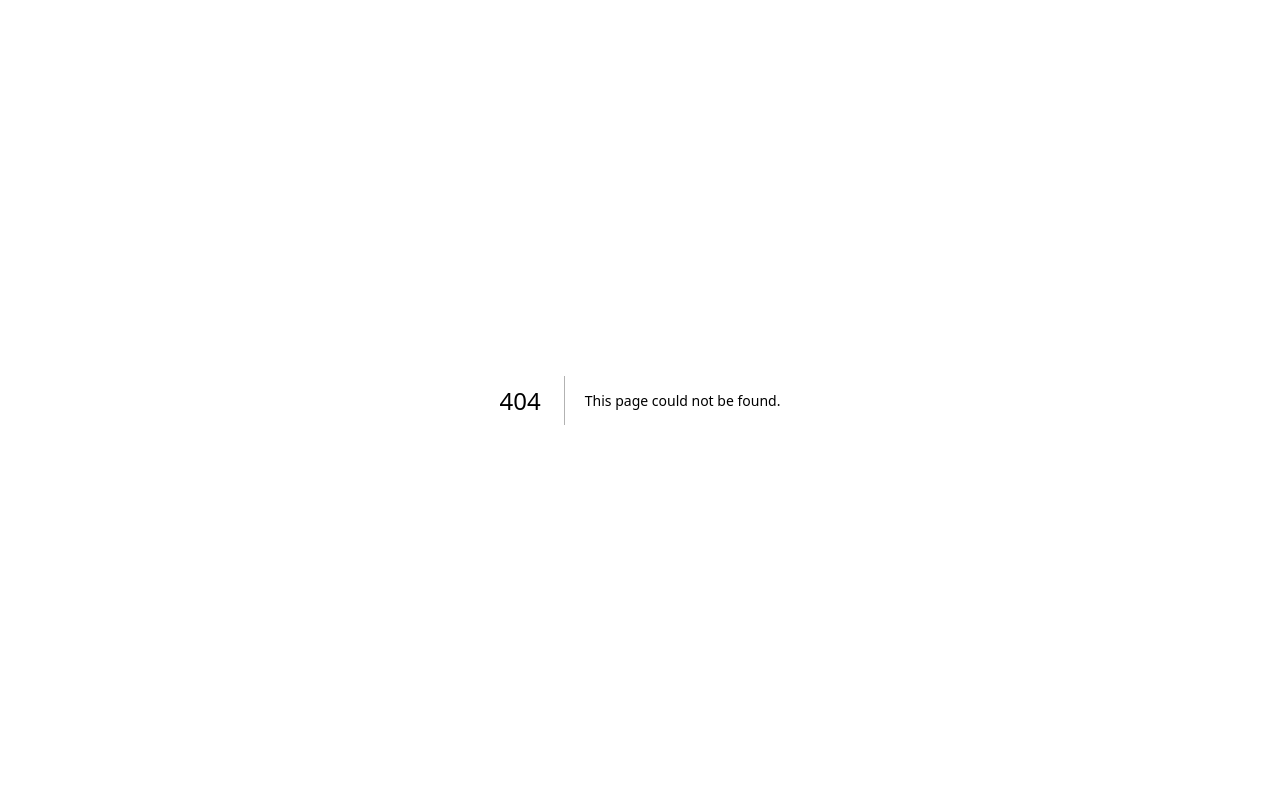
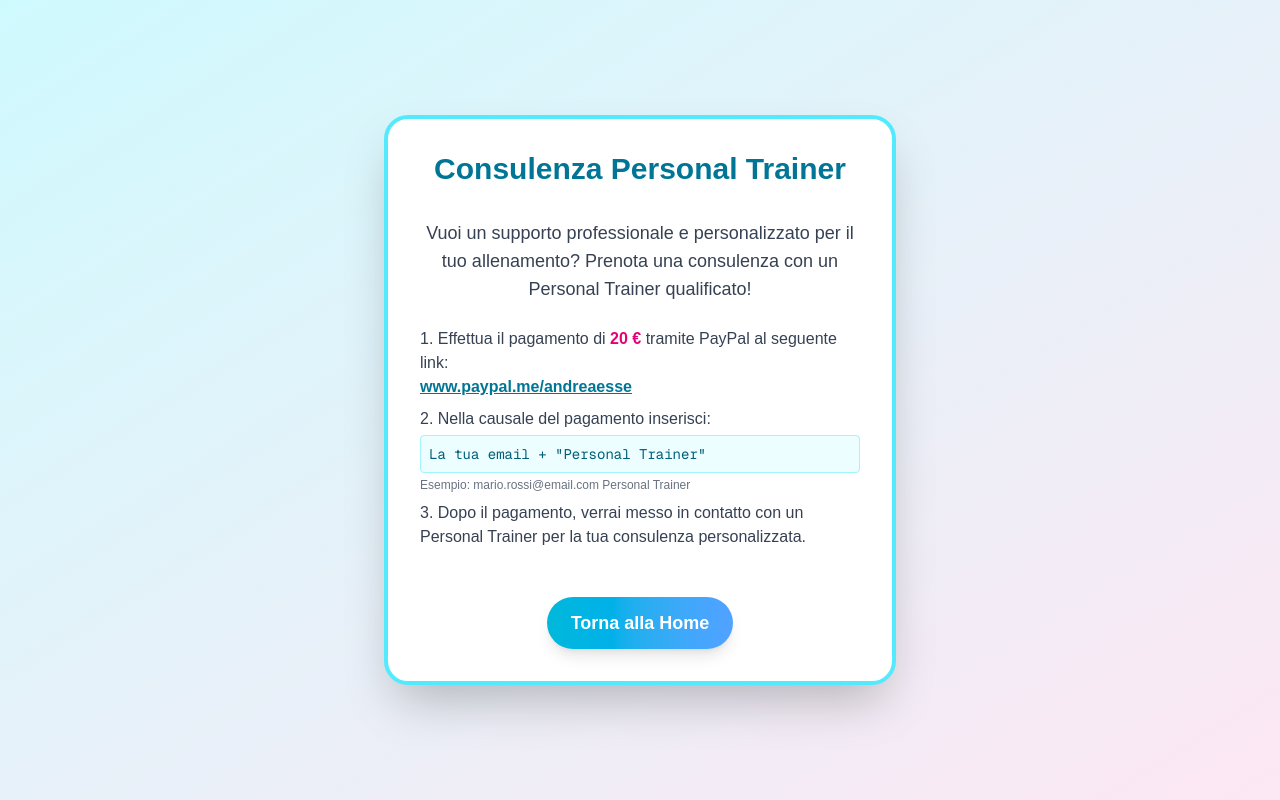
Before and after one commit to andreaessedj/gym, a Next.js app: page /personal-trainer in a window 1280 px wide. Before the commit this address had no page. Built offline with nearby package versions, Linux system fonts and the light colour scheme.

Commit message:
Add files via upload

```diff
--- /dev/null
+++ b/src/app/personal-trainer/page.tsx
@@ -0,0 +1,42 @@
+"use client";
+import Link from "next/link";
+
+export default function PersonalTrainer() {
+  return (
+    <div className="min-h-screen flex flex-col items-center justify-center bg-gradient-to-br from-cyan-100 to-pink-100 dark:from-gray-900 dark:to-gray-800 p-6 animate-fadein">
+      <div className="bg-white dark:bg-gray-900 rounded-3xl shadow-2xl border-4 border-cyan-300 max-w-lg w-full p-8 flex flex-col items-center gap-6 animate-pop">
+        <h1 className="text-3xl font-extrabold text-cyan-700 mb-2 text-center">Consulenza Personal Trainer</h1>
+        <p className="text-lg text-gray-700 dark:text-gray-200 text-center">
+          Vuoi un supporto professionale e personalizzato per il tuo allenamento? Prenota una consulenza con un Personal Trainer qualificato!
+        </p>
+        <ol className="text-left text-gray-700 dark:text-gray-200 list-decimal list-inside space-y-2">
+          <li>
+            Effettua il pagamento di <span className="font-bold text-pink-600">20 €</span> tramite PayPal al seguente link:
+            <br />
+            <a
+              href="https://www.paypal.me/andreaesse"
+              target="_blank"
+              rel="noopener noreferrer"
+              className="text-cyan-700 underline font-bold hover:text-pink-500 transition-colors"
+            >
+              www.paypal.me/andreaesse
+            </a>
+          </li>
+          <li>
+            Nella causale del pagamento inserisci:
+            <span className="block mt-1 p-2 bg-cyan-50 dark:bg-gray-800 rounded text-sm font-mono text-cyan-800 dark:text-cyan-200 border border-cyan-200 dark:border-cyan-700">
+              La tua email + &quot;Personal Trainer&quot;
+            </span>
+            <span className="block mt-1 text-xs text-gray-500">Esempio: mario.rossi@email.com Personal Trainer</span>
+          </li>
+          <li>
+            Dopo il pagamento, verrai messo in contatto con un Personal Trainer per la tua consulenza personalizzata.
+          </li>
+        </ol>
+        <div className="flex gap-4 mt-6">
+          <Link href="/" className="px-6 py-3 rounded-full bg-gradient-to-r from-cyan-500 to-blue-400 text-white font-bold shadow-lg hover:scale-105 transition-all duration-200 text-lg">Torna alla Home</Link>
+        </div>
+      </div>
+    </div>
+  );
+}
```
